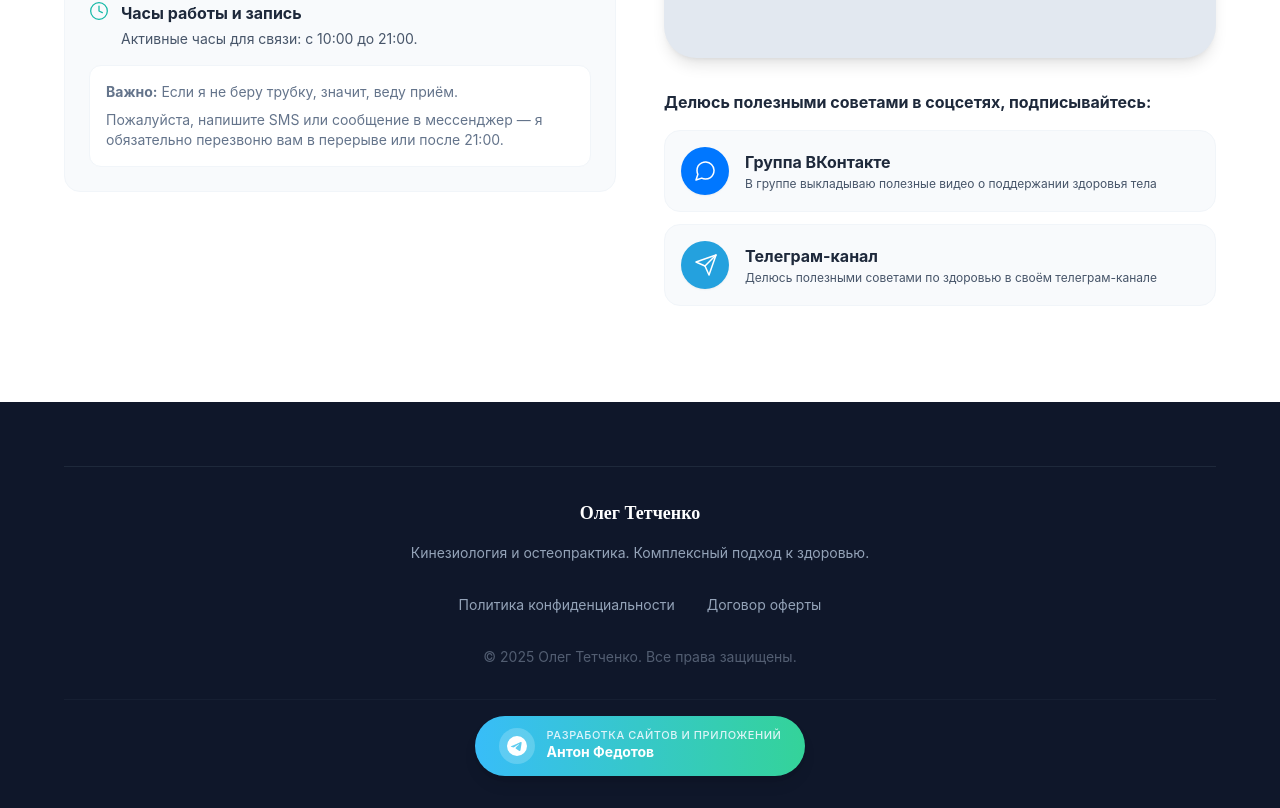
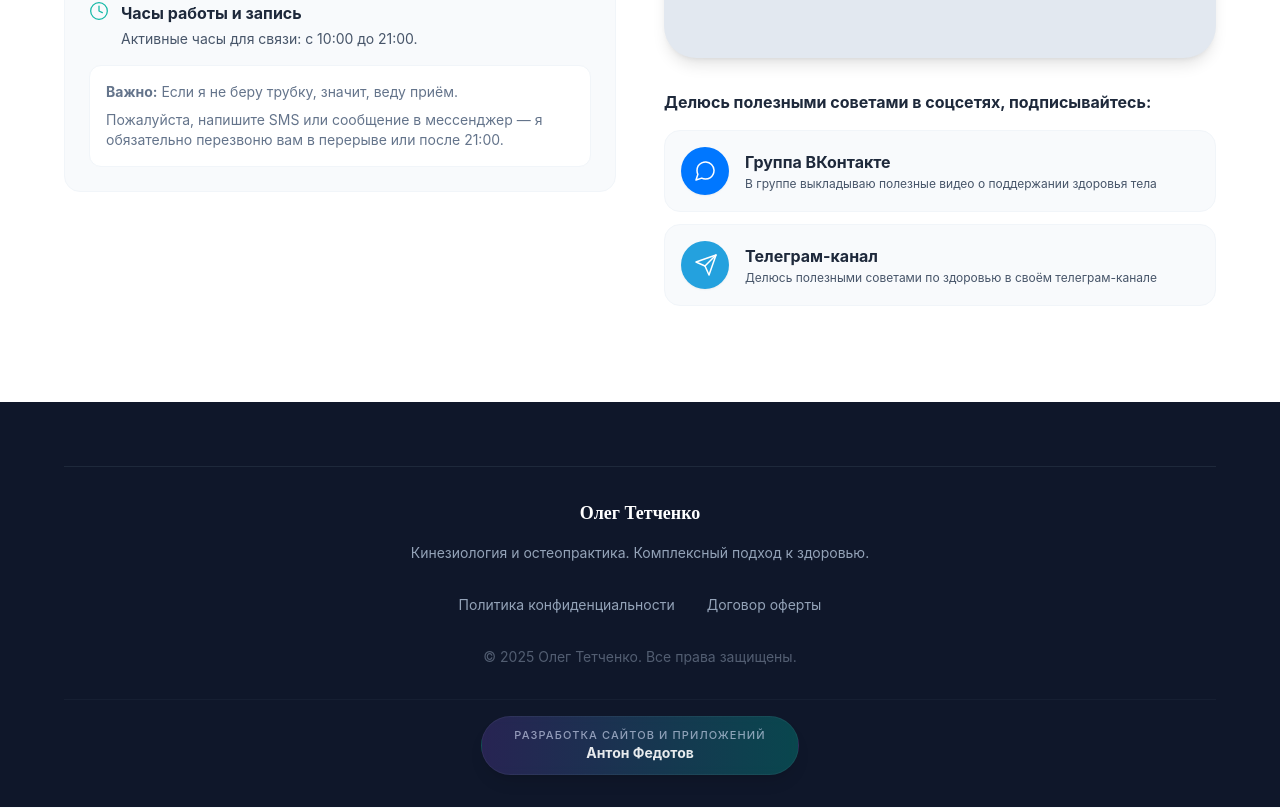
Before and after one commit to TonyGoodMan123/OlegTetchenko, a React (Vite) app: page / in a window 1280 px wide. Shown: the part 8936-9744 px from the top of the page. Built offline with nearby package versions, Linux system fonts and the light colour scheme; a web font is replaced by a local one.

Commit message:
style: Refine Developer Footer (darker gradient, no icon)

```diff
--- a/src/components/Footer.jsx
+++ b/src/components/Footer.jsx
@@ -13,16 +13,9 @@ const Footer = () => (
 
             <div className="mt-8 pt-4 border-t border-slate-800/50">
                 <a href="https://t.me/ant2424" target="_blank" rel="noopener noreferrer"
-                    className="group inline-flex items-center gap-3 px-6 py-3 rounded-full bg-gradient-to-r from-sky-400 to-emerald-400 text-white shadow-lg hover:shadow-xl hover:-translate-y-1 transition-all duration-300">
-                    <div className="bg-white/20 p-2 rounded-full group-hover:bg-white/30 transition-colors">
-                        <svg viewBox="0 0 24 24" fill="none" stroke="currentColor" strokeWidth="0" className="w-5 h-5 fill-current">
-                            <path d="M11.944 0A12 12 0 0 0 0 12a12 12 0 0 0 12 12 12 12 0 0 0 12-12A12 12 0 0 0 11.944 0Zm4.962 7.224c.1-.002.321.023.465.14a.506.506 0 0 1 .171.325c.016.093.036.306.02.472-.18 1.898-.962 6.502-1.36 8.627-.168.9-.499 1.201-.82 1.23-.696.065-1.225-.46-1.9-.902-1.056-.693-1.653-1.124-2.678-1.8-1.185-.78-.417-1.21.258-1.91.177-.184 3.247-2.977 3.307-3.23.007-.032.014-.15-.056-.212s-.174-.041-.249-.024c-.106.024-1.793 1.14-5.061 3.345-.48.33-.913.49-1.302.48-.428-.008-1.252-.241-1.865-.44-.752-.245-1.349-.374-1.297-.789.027-.216.325-.437.893-.663 3.498-1.524 5.83-2.529 6.998-3.014 3.332-1.386 4.025-1.627 4.476-1.635Z" />
-                        </svg>
-                    </div>
-                    <div className="text-left leading-tight">
-                        <p className="text-[11px] font-medium opacity-90 text-sky-50 uppercase tracking-wider">Разработка сайтов и приложений</p>
-                        <p className="text-sm font-bold">Антон Федотов</p>
-                    </div>
+                    className="group inline-flex flex-col items-center justify-center px-8 py-3 rounded-full bg-gradient-to-r from-[#4B3990]/40 to-[#008F85]/40 hover:from-[#4B3990]/60 hover:to-[#008F85]/60 border border-white/5 hover:border-white/10 text-white shadow-lg hover:shadow-xl hover:-translate-y-1 transition-all duration-300 backdrop-blur-sm">
+                    <p className="text-[11px] font-medium opacity-60 text-indigo-100 uppercase tracking-widest leading-tight">Разработка сайтов и приложений</p>
+                    <p className="text-sm font-bold opacity-90 leading-tight mt-0.5">Антон Федотов</p>
                 </a>
             </div>
         </div>
```
